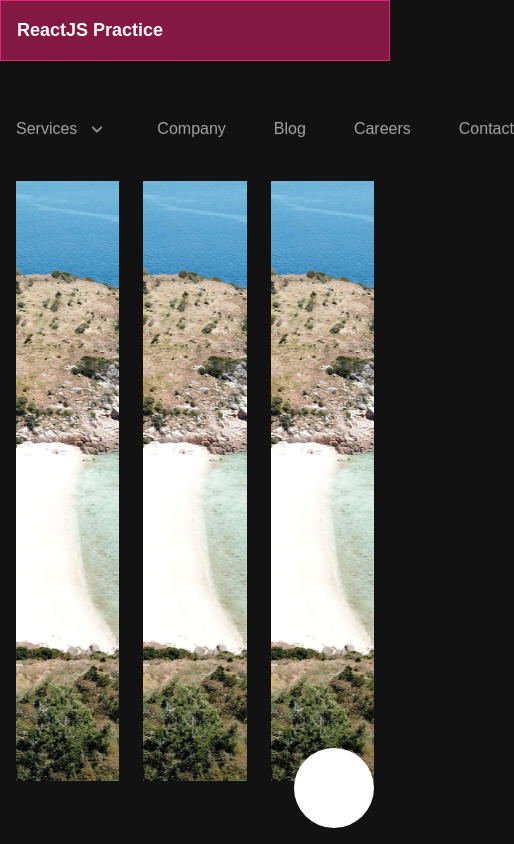
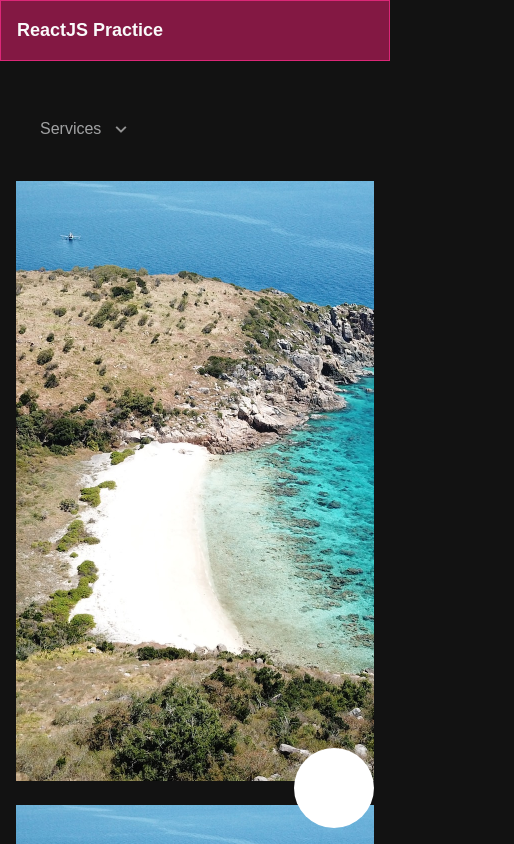
Before and after one commit to AzadTom/AzadReact-Practice, a React (Vite) app: page /transition in a window 390 px wide. Shown: the top 844 px of the page, 514 px wide, since content can reach past the window. Built offline with nearby package versions, Linux system fonts and the light colour scheme.

Commit message:
added chnages for mobile site

```diff
--- a/src/pages/TransitionPage/TransitionPage.tsx
+++ b/src/pages/TransitionPage/TransitionPage.tsx
@@ -10,7 +10,7 @@ const TransitionPage = () => {
       <GalleryTransition />
 
 
-      <div className="fixed bottom-4 right-4">
+      <div className="fixed bottom-4 right-4 z-50">
       <Transition1 />
       </div>
     </section>
@@ -27,7 +27,7 @@ const Transition1 = () => {
 
 const NavigationSubMenuTransition = () => {
   return (
-    <header>
+    <header className="mx-6">
       <nav>
         <ul>
           <li className="has-submenu">
@@ -50,16 +50,16 @@ const NavigationSubMenuTransition = () => {
               </li>
             </ul>
           </li>
-          <li>
+          <li className="hidden sm:block">
             <a href="#">Company</a>
           </li>
-          <li>
+          <li  className="hidden sm:block">
             <a href="#">Blog</a>
           </li>
-          <li>
+          <li  className="hidden sm:block">
             <a href="#">Careers</a>
           </li>
-          <li>
+          <li  className="hidden sm:block">
             <a href="#">Contact</a>
           </li>
         </ul>
@@ -70,7 +70,7 @@ const NavigationSubMenuTransition = () => {
 
 const GalleryTransition = () => {
   return (
-    <ul className="mt-4 grid grid-cols-3 gap-6">
+    <ul className="mt-4 grid grid-cols-1 sm:grid-cols-3 gap-6">
       {Array.from({ length: 3 }, (_: unknown, index: number) => (
         <Fragment key={index}>
           <li className="w-full h-full">
```
